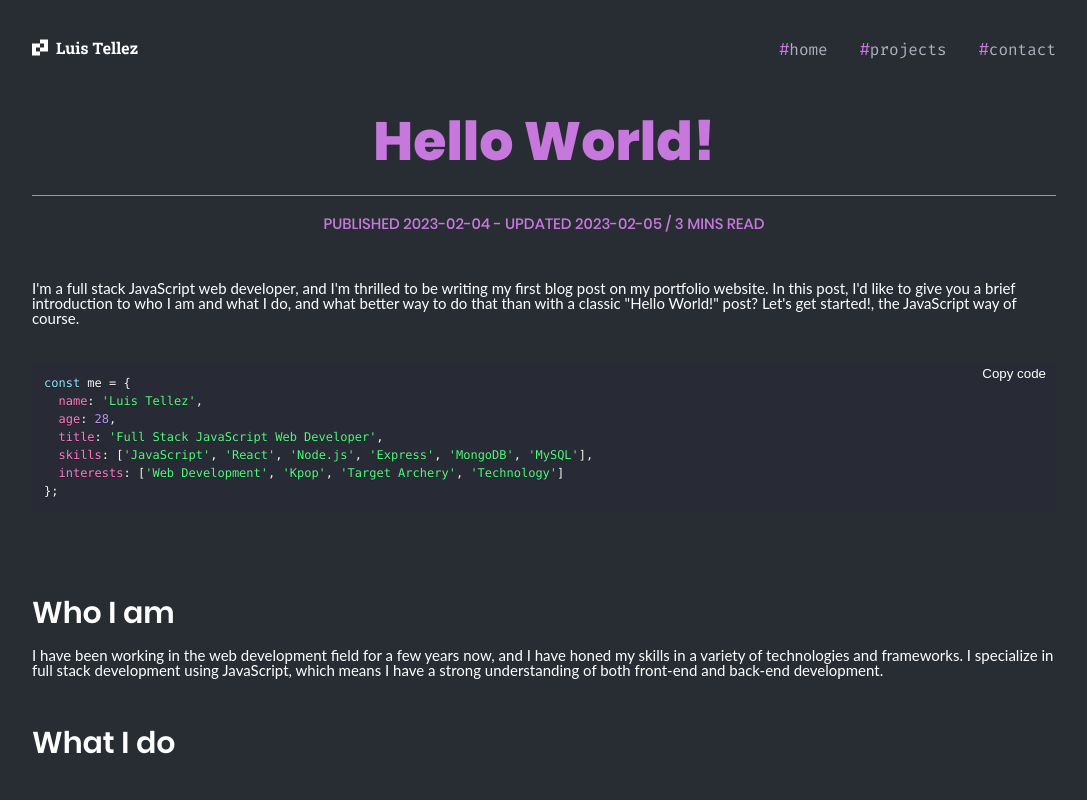
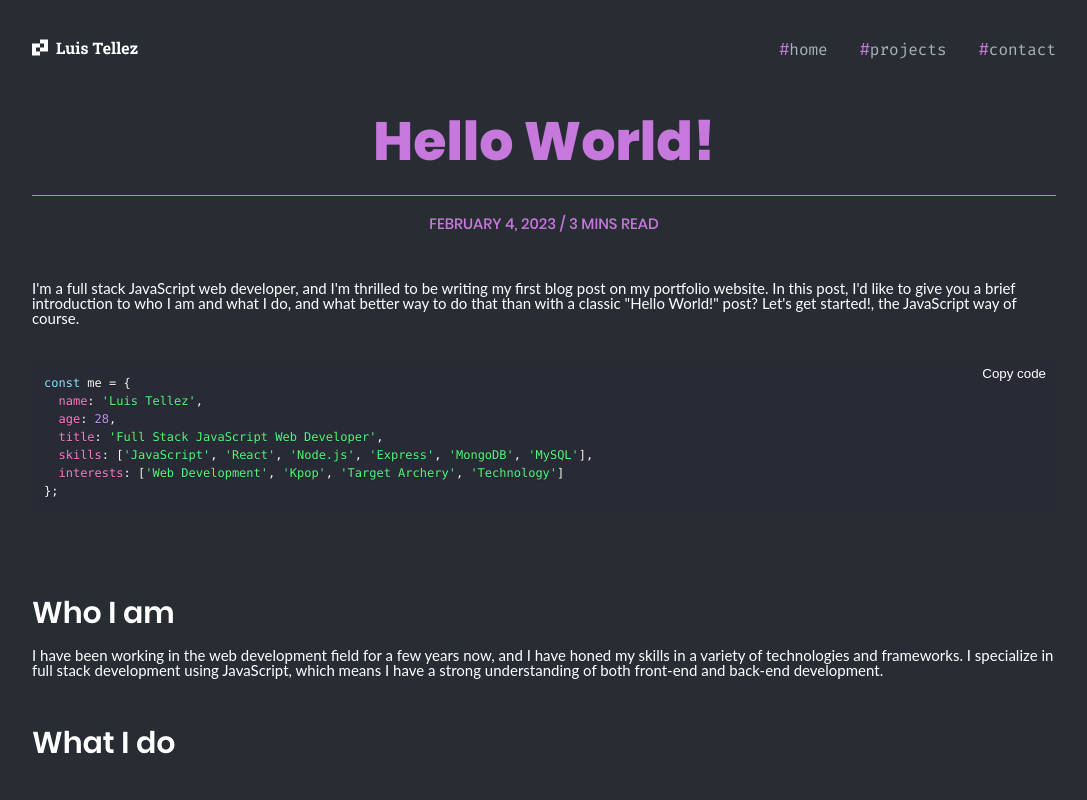
Before and after one commit to aegisnull/luistellez, a React (Vite) app: page /blog/1 in a window 1280 px wide. Shown: the top 800 px of the page, without its empty margins (96-1183 px from the left). Built offline with nearby package versions, Linux system fonts and the light colour scheme.

Commit message:
refactor: use Javascript Date to add date formating

```diff
--- a/src/components/Post/Post.jsx
+++ b/src/components/Post/Post.jsx
@@ -52,15 +52,18 @@ function Post() {
     return readTime;
   }
 
+  const formatDate = (date) => {
+    const options = { year: 'numeric', month: 'long', day: 'numeric' };
+    return new Date(date).toLocaleDateString('en-US', options);
+  };
+
   console.log(metadata);
 
   return (
     <article className='post'>
       <h1>{metadata.title}</h1>
       <div className='post__meta'>
-        {' '}
-        published {metadata.datePublished} - updated {metadata.dateUpdated} /{' '}
-        {readTime(countWords(post))} mins read
+        {formatDate(metadata.datePublished)} / {readTime(countWords(post))} mins read
       </div>
 
       <Markdown
```
